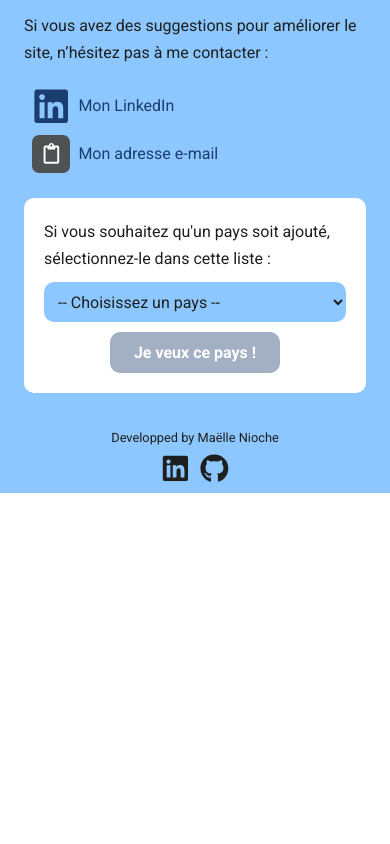
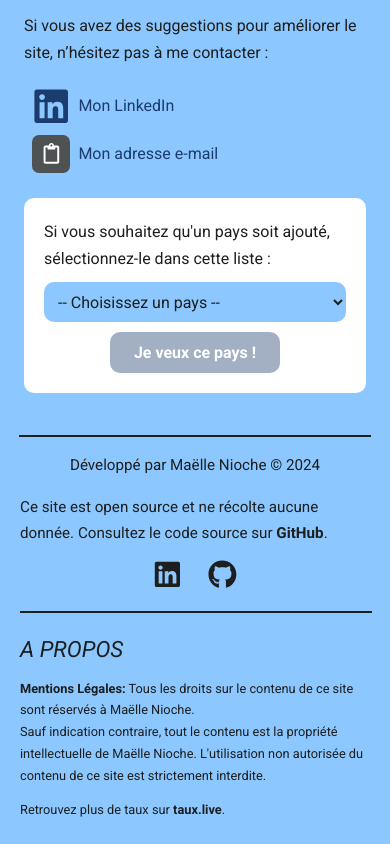
Before and after one commit to MaelleN95/Tip-calculator, a React (Vite) app: page /informations in a window 390 px wide. Shown: the part 2767-3611 px from the top of the page. Before the commit the page ends 3260 px from the top, so only its background shows below. Built offline with nearby package versions, Linux system fonts and the light colour scheme.

Commit message:
add & update : add legal notice & upgrade responsive design

```diff
--- a/src/components/collapse/Collapse.scss
+++ b/src/components/collapse/Collapse.scss
@@ -69,6 +69,7 @@ $px-arrow-mobil: 1.5rem;
         @media (max-width: $mobil) {
           left: 0;
           text-align: left;
+          width: auto;
         }
       }
       &::after {
@@ -123,11 +124,6 @@ $px-arrow-mobil: 1.5rem;
       font-style: italic;
     }
 
-    @media (max-width: $mobil) {
-      font-size: 12px;
-      line-height: 17px;
-    }
-
     &--hidden {
       max-height: 0;
       padding: 0 1.9rem;
@@ -136,7 +132,7 @@ $px-arrow-mobil: 1.5rem;
     }
     &--open {
       padding: 1.9rem 1.9rem;
-      max-height: 15rem;
+      max-height: 45rem;
       transition: border-radius 0.2s, max-height 0.3s, padding 0.2s;
     }
   }
--- /dev/null
+++ b/src/components/copy-to-clipboard/CopyToClipboard.jsx
@@ -0,0 +1,37 @@
+import { useState } from 'react';
+
+import { FaRegClipboard, FaCheck } from 'react-icons/fa';
+
+function CopyToClipboard() {
+  const [copied, setCopied] = useState(false);
+
+  const copyToClipboard = () => {
+    const email = 'nioche.maelle@gmail.com';
+    navigator.clipboard
+      .writeText(email)
+      .then(() => {
+        setCopied(true);
+        setTimeout(() => setCopied(false), 3500);
+      })
+      .catch((error) =>
+        console.error('Erreur lors de la copie dans le presse-papiers :', error)
+      );
+  };
+  return (
+    <button
+      onClick={copyToClipboard}
+      className={copied ? 'copy-to-clipboard copied' : 'copy-to-clipboard'}
+    >
+      {copied ? (
+        <span className="tooltip tooltip--copied">Copié !</span>
+      ) : (
+        <span className="tooltip">
+          Copier l&apos;email dans le presse-papier
+        </span>
+      )}
+      {copied ? <FaCheck /> : <FaRegClipboard />}
+    </button>
+  );
+}
+
+export default CopyToClipboard;
--- /dev/null
+++ b/src/components/copy-to-clipboard/CopyToClipboard.scss
@@ -0,0 +1,73 @@
+.copy-to-clipboard {
+  position: relative;
+  display: flex;
+  align-items: center;
+  justify-content: center;
+  margin: 0 1rem;
+  width: 2.5rem;
+  height: 2.5rem;
+  font-size: 1.3rem;
+  border: none;
+  border-radius: 7px;
+  color: $light;
+  background-color: lighten($color: $dark, $amount: 20);
+  cursor: pointer;
+  @media (max-width: $mobil) {
+    width: 2.4rem;
+    height: 2.4rem;
+    margin: 0 0.5rem;
+  }
+  &:hover {
+    background-color: $dark;
+    & .tooltip {
+      opacity: 1;
+      visibility: visible;
+    }
+  }
+
+  & .tooltip {
+    @include general-font-settings;
+    position: absolute;
+    opacity: 10;
+    visibility: hidden;
+    top: -2.7rem;
+    left: 50%;
+    transform: translateX(-50%);
+    white-space: nowrap;
+    background-color: $light;
+    padding: 5px;
+    color: $dark;
+    border-radius: 5px;
+    font-family: 'Roboto', Helvetica, sans-serif;
+    font-size: 1rem;
+    @media (max-width: $tablet) {
+      font-size: 0.8rem;
+    }
+    @media (max-width: $mobil) {
+      bottom: -2.5rem;
+      top: auto;
+    }
+    &::after {
+      content: '';
+      position: absolute;
+      top: 100%;
+      left: 50%;
+      transform: translateX(-50%);
+      border: 5px solid transparent;
+      border-top-color: $light;
+      @media (max-width: $mobil) {
+        border-top-color: transparent;
+        border-bottom-color: $light;
+        bottom: 100%;
+        top: auto;
+      }
+    }
+    &--copied {
+      opacity: 1;
+      visibility: visible;
+    }
+  }
+}
+.copied {
+  color: rgb(158, 255, 158);
+}
--- a/src/components/footer/Footer.jsx
+++ b/src/components/footer/Footer.jsx
@@ -3,13 +3,31 @@ import { FaGithub, FaLinkedin } from 'react-icons/fa';
 function Footer() {
   return (
     <footer>
-      Developped by Maëlle Nioche
+      <section className="about-development">
+        <div className="about-development--text">
+          <p>Développé par Maëlle Nioche © {new Date().getFullYear()}</p>
+          <p>
+            Ce site est open source et ne récolte aucune donnée. Consultez le
+            code source sur{' '}
+            <a
+              href="https://github.com/MaelleN95/Tip-calculator"
+              target="_blank"
+              rel="noopener noreferrer"
+              title='Ouvrir le dépôt GitHub de "tip-calculator" dans un nouvel onglet'
+            >
+              GitHub
+            </a>
+            .
+          </p>
+        </div>
+
         <ul>
           <li>
             <a
               href="https://www.linkedin.com/in/maelle-nioche/"
               target="_blank"
               rel="noopener noreferrer"
+              title="Ouvrir le profil LinkedIn de Maëlle Nioche dans un nouvel onglet"
             >
               <FaLinkedin />
             </a>
@@ -19,11 +37,37 @@ function Footer() {
               href="https://github.com/MaelleN95"
               target="_blank"
               rel="noopener noreferrer"
+              title="Ouvrir le profil GitHub de Maëlle Nioche dans un nouvel onglet"
             >
               <FaGithub />
             </a>
           </li>
         </ul>
+      </section>
+      <hr />
+      <section className="about">
+        <h2>A PROPOS</h2>
+        <p>
+          <strong>Mentions Légales:</strong> Tous les droits sur le contenu de
+          ce site sont réservés à Maëlle Nioche. <br /> Sauf indication
+          contraire, tout le contenu est la propriété intellectuelle de Maëlle
+          Nioche. L&apos;utilisation non autorisée du contenu de ce site est
+          strictement interdite.
+        </p>
+        <p>
+          {' '}
+          Retrouvez plus de taux sur{' '}
+          <a
+            href="https://taux.live/"
+            target="_blank"
+            rel="noopener noreferrer"
+            title='Ouvrir le site "taux.live" dans un nouvel onglet'
+          >
+            taux.live
+          </a>
+          .
+        </p>
+      </section>
     </footer>
   );
 }
--- a/src/components/footer/Footer.scss
+++ b/src/components/footer/Footer.scss
@@ -1,9 +1,7 @@
 footer {
   background-color: $lightblue;
   display: flex;
-  flex-direction: row;
-  justify-content: space-between;
-  align-items: center;
+  flex-direction: column;
   padding: 10px 20px;
   font-size: 1rem;
   @media (min-width: $desktop) {
@@ -12,6 +10,21 @@ footer {
   @media (max-width: $mobil) {
     font-size: 0.8rem;
     flex-direction: column;
+  }
+  & h2 {
+    font-family: 'Roboto', Helvetica, sans-serif;
+    font-size: 1.4rem;
+    font-style: italic;
+    text-align: start;
+    margin: 1rem 0;
+  }
+  & a {
+    color: $dark;
+    font-weight: bold;
+    text-decoration: none;
+    &:hover {
+      text-decoration: underline;
+    }
   }
   & ul {
     list-style: none;
@@ -25,11 +38,60 @@ footer {
     & li {
       padding: 0 5px;
       & a {
-        color: $dark;
         font-size: 1.8rem;
         display: flex;
         align-items: center;
         justify-content: center;
+        padding: 0.5rem;
+        transition: all 0.3s;
+        &:hover {
+          color: $light;
+        }
+      }
+    }
+  }
+  & hr {
+    border: 1px solid $dark;
+    width: 90%;
+    @media (max-width: $mobil) {
+      width: 100%;
+    }
+  }
+  & .about p {
+    margin: 0.8rem 0;
+  }
+  & .about-development {
+    font-size: 1.1rem;
+    display: flex;
+    flex-direction: row;
+    justify-content: space-between;
+    align-items: center;
+    padding: 0.5rem 0;
+    @media (max-width: $mobil) {
+      flex-direction: column;
+      font-size: 0.95rem;
+    }
+    & p {
+      margin: 0;
+      padding-right: 1rem;
+      @media (max-width: $mobil) {
+        padding: 0;
+      }
+    }
+    &--text p:first-child {
+      @media (max-width: $mobil) {
+        text-align: center;
+        padding: 1rem 0;
+      }
+    }
+    &::before {
+      display: none;
+      content: '';
+      width: 100%;
+      height: 0;
+      border: 1px solid $dark;
+      @media (max-width: $mobil) {
+        display: block;
       }
     }
   }
--- a/src/pages/Informations.jsx
+++ b/src/pages/Informations.jsx
@@ -3,8 +3,9 @@ import { useLocation } from 'react-router-dom';
 
 import Note from '../components/note/Note';
 import Collapse from '../components/collapse/Collapse';
+import CopyToClipboard from '../components/copy-to-clipboard/CopyToClipboard';
 
-import { FaRegClipboard, FaCheck, FaLinkedin } from 'react-icons/fa';
+import { FaLinkedin } from 'react-icons/fa';
 
 import countries from '../assets/countries.json';
 import allCountries from '../assets/allCountries.json';
@@ -22,23 +23,9 @@ function Informations() {
   }, [location]);
 
   const [selectedCountry, setSelectedCountry] = useState('');
-  const [copied, setCopied] = useState(false);
 
   const handleCountry = (e) => {
     setSelectedCountry(e.target.value);
-  };
-
-  const copyToClipboard = () => {
-    const email = 'nioche.maelle@gmail.com';
-    navigator.clipboard
-      .writeText(email)
-      .then(() => {
-        setCopied(true);
-        setTimeout(() => setCopied(false), 3500);
-      })
-      .catch((error) =>
-        console.error('Erreur lors de la copie dans le presse-papiers :', error)
-      );
   };
 
   const onSubmit = async (data) => {
@@ -185,19 +172,7 @@ function Informations() {
             </a>
           </li>
           <li className="email">
-            <button
-              onClick={copyToClipboard}
-              className={copied ? 'copied' : ''}
-            >
-              {copied ? (
-                <span className="tooltip tooltip--copied">Copié !</span>
-              ) : (
-                <span className="tooltip">
-                  Copier l&apos;email dans le presse-papier
-                </span>
-              )}
-              {copied ? <FaCheck /> : <FaRegClipboard />}
-            </button>
+            <CopyToClipboard />
             <a
               href={`mailto:nioche.maelle@gmail.com?subject=${encodeURIComponent(
                 "Suggestion d'amélioration du site de calculatrice de pourboire"
--- a/src/styles/index.scss
+++ b/src/styles/index.scss
@@ -7,6 +7,7 @@
 @import '../components/footer/Footer.scss';
 @import '../components/note/Note.scss';
 @import '../components/collapse/Collapse.scss';
+@import '../components/copy-to-clipboard/CopyToClipboard.scss';
 
 :root {
   color-scheme: light dark;
```
Also changed, not shown: src/pages/Informations.scss (+0 -73 lines). Lines whose indentation alone changed are shown as unchanged.
